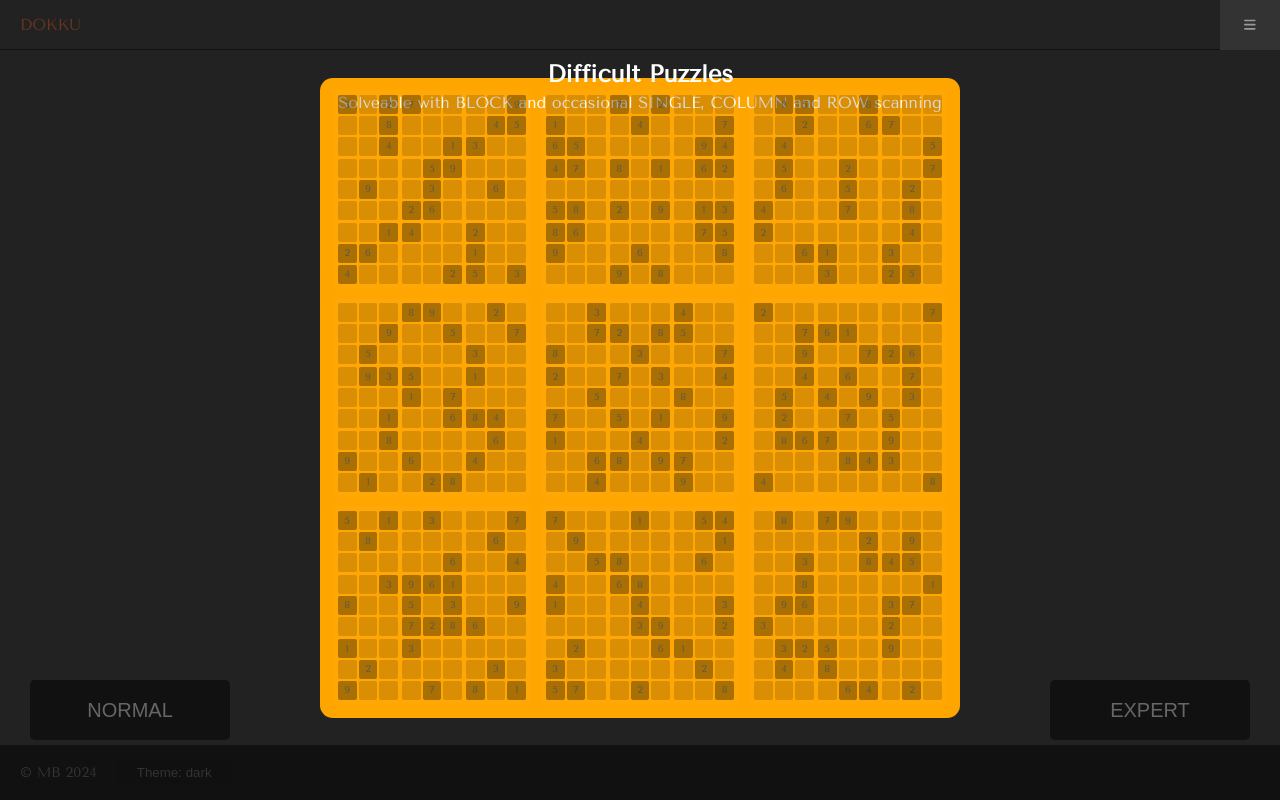
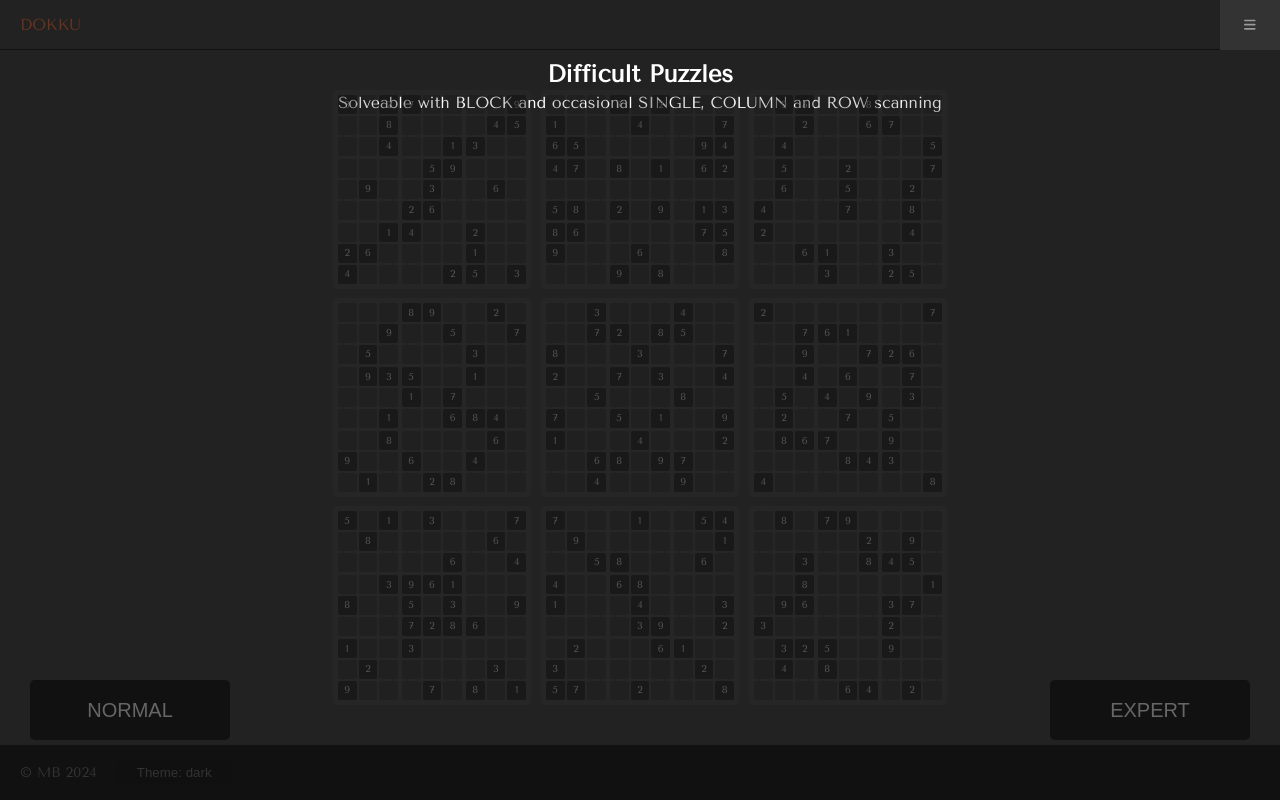
Before and after one commit to moggsterb/dokku, a Next.js app: page /selector/difficult in a window 1280 px wide. Built offline with nearby package versions, Linux system fonts and the light colour scheme; a web font is replaced by a local one.

Commit message:
Solve Hints update

```diff
--- a/src/app/globals.scss
+++ b/src/app/globals.scss
@@ -67,7 +67,7 @@ body {
   --cell-row-off: #bfc81d6d;
   --cell-single-off: #1db7c86d;
 
-  --cell-barred-bg: #0b0101;
+  --cell-barred-bg: #020101;
   --cell-barred-fg: #1b1b1b;
 }
 
@@ -178,7 +178,6 @@ body {
 }
 
 .selector {
-  background: orange;
   width: var(--grid-size);
   height: var(--grid-size);
   display: flex;
--- a/src/components/Candidate.module.scss
+++ b/src/components/Candidate.module.scss
@@ -8,13 +8,17 @@
   transition: background 0.25s ease-in, transform 0.25s ease-in;
 
   color: rgba(255, 255, 255, 0.4);
-  margin: 0.5px;
+  // margin: 0.5px;
 
   @media only screen and (min-width: 640px) {
-    width: calc(((var(--cell-size) - 12px) / 3) - 2px);
-    height: calc(((var(--cell-size) - 12px) / 3) - 2px);
+    // width = cellSize - 6px (can.marg) - 2px (cell.padd) - canWrap.padd / 8 ... divided by 3
+    width: calc((var(--cell-size) - 6px - 2px - var(--cell-size) / 8) / 3);
+    // height = cellSize - 6px (can.marg) - 2px (cell.padd) ... divided by 3
+    height: calc((var(--cell-size) - 6px - 2px - var(--cell-size) / 4) / 3);
+    // background: black !important;
     font-size: 12px;
-    margin: 1px;
+    line-height: 12px;
+    margin: 0 1px 2px;
   }
 }
 
--- a/src/components/Cell.module.scss
+++ b/src/components/Cell.module.scss
@@ -16,25 +16,32 @@
     margin-left: var(--grid-gutter);
   }
 
-  & .value {
-    font-size: var(--cell-value-size);
-  }
-
   & .inner {
     display: flex;
+    flex-direction: column;
     flex: 1;
     height: 100%;
-    justify-content: center;
+    justify-content: flex-start;
     align-items: center;
     background: var(--cell-bg);
     color: var(--cell-fg);
     transition: background 0.25s ease-in, transform 0.25s ease-in;
     border-radius: var(--cell-radius);
     position: relative;
+    // overflow: hidden;
+
+    &.hasValue {
+      justify-content: center;
+      font-size: var(--cell-value-size);
+    }
 
     &.preset {
       background-color: var(--cell-bg-preset);
       color: var(--cell-fg-preset);
+    }
+
+    &.solved {
+      justify-content: center;
     }
 
     &.active {
@@ -86,14 +93,14 @@
 
     &.active {
       transform: scale(2.2);
+      z-index: 10;
+
       @media only screen and (min-width: 640px) {
         transform: scale(1.6);
       }
 
-      z-index: 10;
-
-      & .solveIcon {
-        border-bottom: 1px solid #22222299;
+      .solveIconWrapper {
+        border-bottom: 1px solid #00000030;
       }
     }
 
@@ -130,13 +137,9 @@
     }
 
     .solveIconWrapper {
-      position: absolute;
-      top: calc(var(--cell-value-size) * 0);
       border-radius: var(--cell-radius) var(--cell-radius) 0 0;
       overflow: hidden;
       width: 100%;
-      // margin-left: 5%;
-
       display: flex;
       justify-content: center;
     }
@@ -148,13 +151,10 @@
 
   .solveIcon {
     height: calc(var(--cell-value-size) * 0.25);
-    // width: calc(var(--cell-value-size) * 0.5);
     flex: 1;
-    // border-radius: calc(var(--cell-value-size) * 0.1);
     display: flex;
     justify-content: center;
     align-items: center;
-    // margin: 1px;
 
     &.any {
       background: var(--cell-all);
@@ -181,10 +181,12 @@
     display: flex;
     flex-direction: row;
     flex-wrap: wrap;
-    padding: 3px 2px 1px;
+    align-content: flex-end;
+
     height: 100%;
     @media only screen and (min-width: 640px) {
       padding: 7px 5px 3px;
+      padding: calc(var(--cell-size) / 16);
     }
   }
 
@@ -210,10 +212,9 @@
 
   & .inner {
     border-radius: var(--selector-cell-radius);
-  }
-
-  & .value {
-    font-size: calc(var(--cell-value-size) / 3);
+    &.hasValue {
+      font-size: calc(var(--cell-value-size) / 3);
+    }
   }
 }
 
--- a/src/components/Cell.tsx
+++ b/src/components/Cell.tsx
@@ -78,7 +78,38 @@ const Cell = ({
     }
   }, [focusCellID, animID, animRequired]);
 
-  const renderCandidates = (highlightSolve: number = 0) => {
+  const renderCell = () => {
+    if (hasValue) return <span>{value}</span>;
+    return (
+      <>
+        {showHints && renderSolveHints()}
+        {(isActive || showCandidates) && renderCandidates()}
+      </>
+    );
+  };
+
+  const renderSolveHints = () => {
+    return (
+      <div className={styles.solveIconWrapper}>
+        {allSolveMethods.map((method, index) => {
+          const icon = ICONS[method].icon;
+          return (
+            <div
+              key={`${cell.id}-${method}-${index}`}
+              className={`${styles.solveIcon} ${styles[method]}`}
+              onClick={(e) => {
+                methodHandler(id, method);
+                e.stopPropagation();
+              }}
+            />
+          );
+        })}
+      </div>
+    );
+  };
+
+  const renderCandidates = () => {
+    const highlightSolve = isSolveable && isSolveable.value;
     return (
       <div className={styles.candidates}>
         {candidates.map(({ value, rejected }) => {
@@ -102,57 +133,6 @@ const Cell = ({
     );
   };
 
-  const renderCell = () => {
-    if (hasValue) return renderValue();
-    if (isSolveable) return renderSolveable();
-    if (!true) return renderBlank();
-    return (
-      <>
-        {showHints && renderSolveHints()}
-        {(isActive || showCandidates) && renderCandidates()}
-      </>
-    );
-  };
-
-  const renderBlank = () => {
-    return <span className='cell__blank'></span>;
-  };
-
-  const renderValue = () => {
-    return <div className={styles.value}>{value}</div>;
-  };
-
-  const renderSolveable = () => {
-    const solveableValue = isSolveable && isSolveable.value;
-    if (solveableValue)
-      return (
-        <div className={styles.solveWrapper}>
-          {renderSolveHints()}
-          {renderCandidates(solveableValue)}
-        </div>
-      );
-  };
-
-  const renderSolveHints = () => {
-    return (
-      <div className={styles.solveIconWrapper}>
-        {allSolveMethods.map((method, index) => {
-          const icon = ICONS[method].icon;
-          return (
-            <div
-              key={`${cell.id}-${method}-${index}`}
-              className={`${styles.solveIcon} ${styles[method]}`}
-              onClick={(e) => {
-                methodHandler(id, method);
-                e.stopPropagation();
-              }}
-            />
-          );
-        })}
-      </div>
-    );
-  };
-
   const cellStyle = () => {
     return buildStyle([
       { style: styles.cell, condition: true },
@@ -166,6 +146,7 @@ const Cell = ({
   const innerStyle = () => {
     return buildStyle([
       { style: styles.inner, condition: true },
+      { style: styles.hasValue, condition: hasValue },
       { style: styles.active, condition: isActive },
       { style: styles.connectedBlock, condition: inConnectedBlock },
       { style: styles.connectedColumn, condition: inConnectedColumn },
```
Also changed, not shown: src/components/Dokku.module.scss (+7 -4 lines), src/components/Narrator.tsx (+4 -6 lines).
